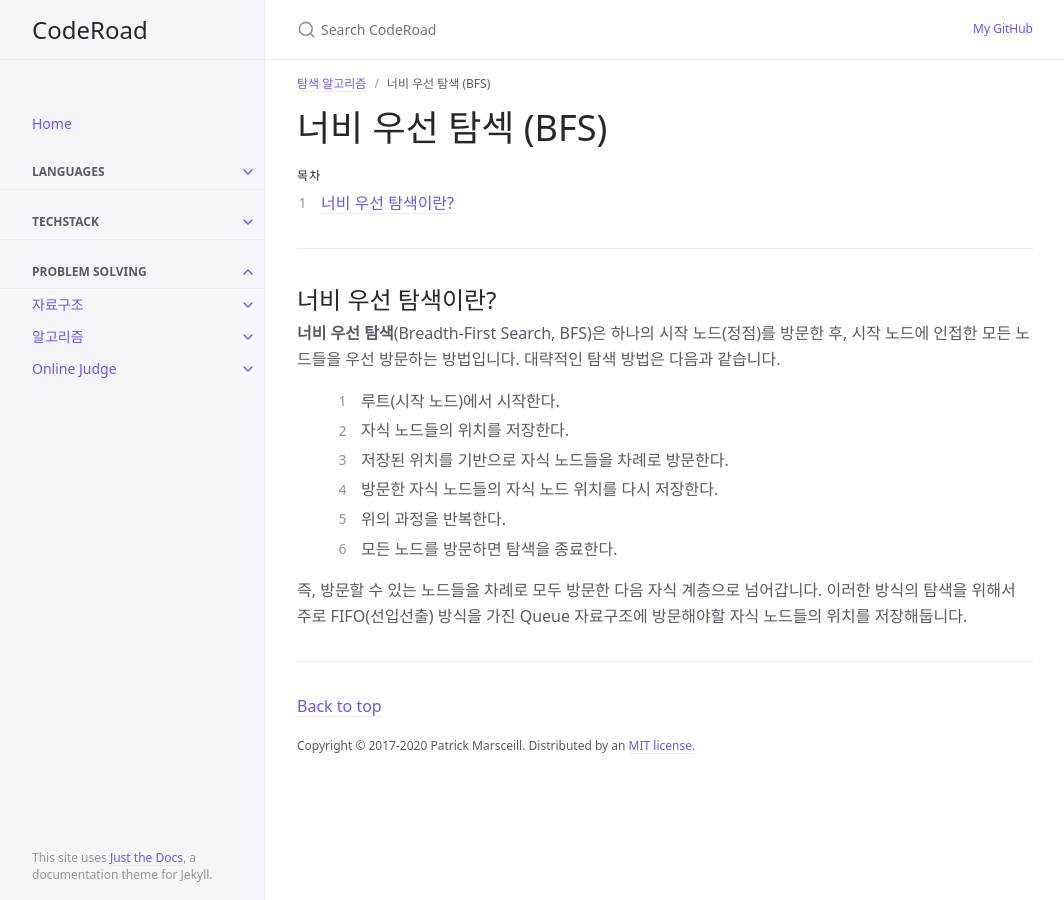
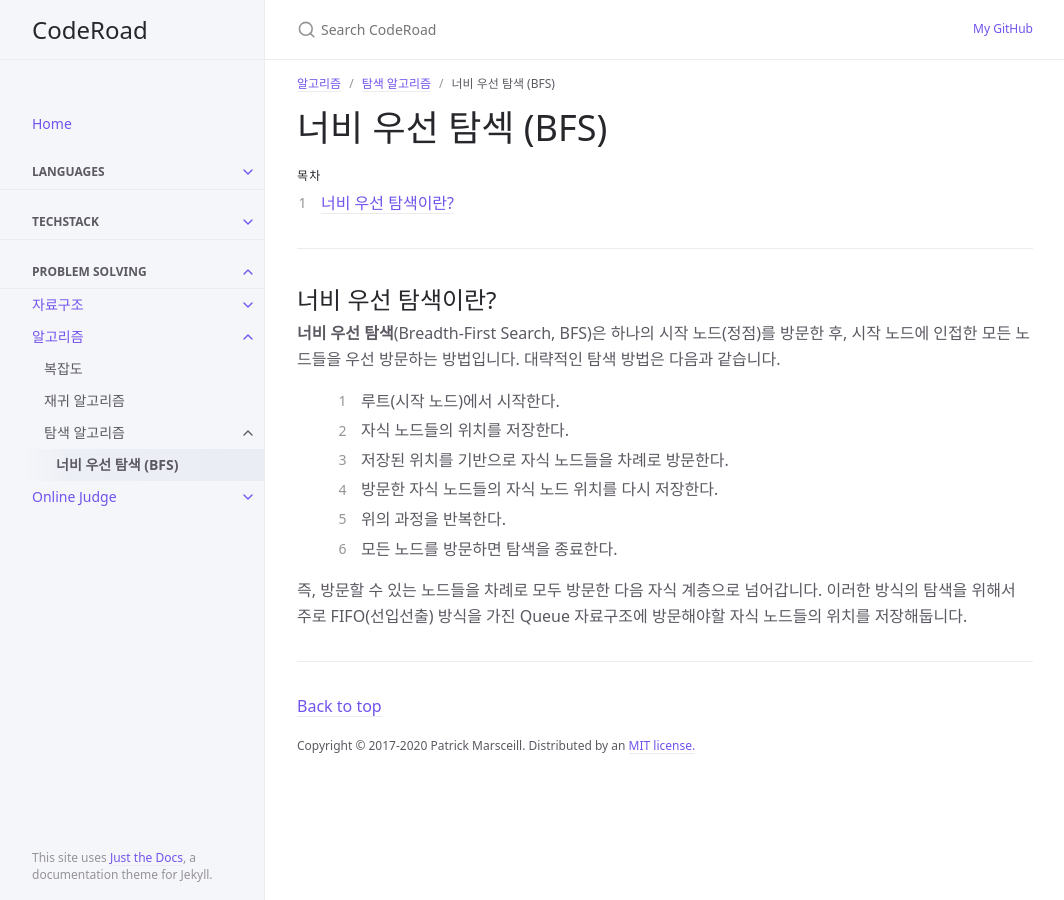
Before and after one commit to hangillee/hangillee.github.io, a Jekyll site: the page built from _problemsolving/algorithm/BFS.md, in a window 1280 px wide. Shown: the whole page, without its empty margins (107-1171 px from the left). Built offline with Jekyll 4.4.1, drawn with Linux system fonts in a browser that asks for light colours.

Commit message:
CHORE Edit page's grand parent page

```diff
--- a/_problemsolving/algorithm/BFS.md
+++ b/_problemsolving/algorithm/BFS.md
@@ -3,6 +3,7 @@ layout: default
 title: 너비 우선 탐색 (BFS)
 nav_order: 1
 parent: 탐색 알고리즘
+grand_parent: 알고리즘
 permalink: docs/problemsolving/algorithm/search/BFS
 ---
 
```
